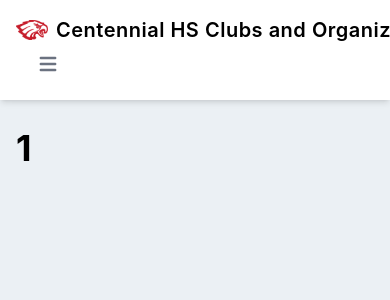
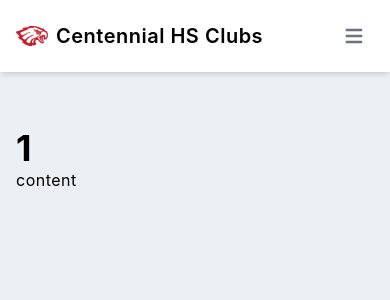
Before and after one commit to jtcheng26/chs-clubs-app, a Next.js app: page /club/1 in a window 390 px wide. Shown: the top 300 px of the page. Built offline with nearby package versions, Linux system fonts and the light colour scheme.

Commit message:
Extract layout component

```diff
--- a/components/home/cardList/card/components/Category.tsx
+++ b/components/home/cardList/card/components/Category.tsx
@@ -13,7 +13,7 @@ export default function Category({
     onClick,
     selected,
 }: CategoryProps) {
-    const defaultColor = '#444'
+    const defaultColor = '#94a3b8'
     let bgColor = defaultColor
     if (selected) {
         bgColor = color
@@ -22,7 +22,7 @@ export default function Category({
     }
     return (
         <button
-            className="py-1 px-3 md:text-sm rounded-full text-white hover:opacity-70 font-medium"
+            className="py-1 px-3 md:text-sm rounded-full text-white md:hover:opacity-70 font-medium"
             style={{ backgroundColor: bgColor }}
             onClick={onClick}
         >
--- a/components/home/filter/index.tsx
+++ b/components/home/filter/index.tsx
@@ -66,7 +66,9 @@ export default function Filter({ searchTags, setSearchTags }: FilterProps) {
     }
     return (
         <div className="flex flex-col space-y-2">
-            <span className="text-gray-500">Filter by category</span>
+            <span className="text-gray-500 hidden md:block">
+                Filter by category
+            </span>
             <div className="flex flex-row flex-wrap">
                 {tags.map((tag) => (
                     <div className="pr-2 pb-2" key={tag.id}>
--- a/components/home/search/index.tsx
+++ b/components/home/search/index.tsx
@@ -1,5 +1,5 @@
+/* Adapted from https://flowbite.com/docs/forms/search-input */
 import React, { useState } from 'react'
-import { OrgWithAll } from '../../../pages'
 
 interface SearchProps {
     setSearchQuery: (s: string) => void
@@ -19,8 +19,11 @@ export default function Search({ setSearchQuery }: SearchProps) {
     }
 
     return (
+        <div className="z-10">
             <form className="flex items-center" onSubmit={search}>
-            <label className="sr-only">Search</label>
+                <label className="sr-only" htmlFor="search">
+                    Search
+                </label>
                 <div className="relative w-full">
                     <div className="flex absolute inset-y-0 left-0 items-center pl-3 pointer-events-none">
                         <svg
@@ -38,7 +41,7 @@ export default function Search({ setSearchQuery }: SearchProps) {
                     </div>
                     <input
                         type="text"
-                    id="simple-search"
+                        id="search"
                         className="bg-white shadow-md transition-shadow duration-200 ring-0 border-none outline-none text-gray-900 text-lg rounded-full focus:shadow-xl block w-full pl-10 p-2.5  dark:bg-gray-700 dark:border-gray-600 dark:placeholder-gray-400 dark:text-white"
                         placeholder="Search"
                         required
@@ -47,5 +50,6 @@ export default function Search({ setSearchQuery }: SearchProps) {
                     />
                 </div>
             </form>
+        </div>
     )
 }
--- /dev/null
+++ b/components/templates/layouts/layout.tsx
@@ -0,0 +1,28 @@
+import React from 'react'
+import { ChildrenProps } from '../props'
+import PageHeader from '../headers/pageHeader'
+import NavBar from './navbar'
+import Page from './page'
+import { Pages } from '../../../constants/pages'
+
+interface LayoutProps {
+    page: Pages
+    title: string
+    children: React.ReactNode
+}
+
+export default function Layout({ page, title, children }: LayoutProps) {
+    return (
+        <>
+            <div className="fixed top-0 left-0 right-0 z-50">
+                <NavBar currentPage={page} />
+            </div>
+            <div className="mt-24">
+                <Page>
+                    <PageHeader>{title}</PageHeader>
+                    {children}
+                </Page>
+            </div>
+        </>
+    )
+}
--- a/components/templates/layouts/navbar/index.tsx
+++ b/components/templates/layouts/navbar/index.tsx
@@ -11,14 +11,20 @@ interface NavBarProps {
 export default function NavBar({ currentPage }: NavBarProps) {
     const [menu, setMenu] = useState<boolean>(false)
     const title = 'Centennial HS Clubs and Organizations'
+    const titleShort = 'Centennial HS Clubs'
 
     function toggleMenu() {
         setMenu(!menu)
     }
     return (
-        <nav className="bg-white border-gray-200 px-4 py-4 dark:bg-gray-800 shadow-md">
+        <nav className="bg-white border-gray-200 px-4 py-4 dark:bg-gray-800 shadow-md z-50">
             <div className="container flex flex-wrap justify-between items-center mx-auto">
-                <NavTitle imgSrc="/images/logo.png">{title}</NavTitle>
+                <span className="hidden md:block">
+                    <NavTitle imgSrc="/images/logo.png">{title}</NavTitle>
+                </span>
+                <span className="md:hidden">
+                    <NavTitle imgSrc="/images/logo.png">{titleShort}</NavTitle>
+                </span>
                 <MenuButton onClick={toggleMenu} />
                 <div
                     className={`${
--- a/pages/_app.tsx
+++ b/pages/_app.tsx
@@ -1,6 +1,7 @@
+import { AppProps } from 'next/app'
 import '../styles/globals.css'
 
-function MyApp({ Component, pageProps }) {
+function MyApp({ Component, pageProps }: AppProps) {
     return <Component {...pageProps} />
 }
 
--- a/pages/club/[name].tsx
+++ b/pages/club/[name].tsx
@@ -1,23 +1,19 @@
 import { useRouter } from 'next/router'
 import React from 'react'
-import PageHeader from '../../components/templates/headers/pageHeader'
-import NavBar from '../../components/templates/layouts/navbar'
-import Page from '../../components/templates/layouts/page'
+import Layout from '../../components/templates/layouts/layout'
 import { Pages } from '../../constants/pages'
+
+function parseClubName(name: string): string {
+    return name
+}
 
 export default function ClubPage() {
     const router = useRouter()
     const { name } = router.query
+    const clubName = parseClubName(name as string)
     return (
-        <>
-            <div className="fixed top-0 left-0 right-0">
-                <NavBar currentPage={Pages.HOME} />
-            </div>
-            <div className="mt-24">
-                <Page>
-                    <PageHeader>{name}</PageHeader>
-                </Page>
-            </div>
-        </>
+        <Layout page={Pages.HOME} title={clubName}>
+            content
+        </Layout>
     )
 }
--- a/pages/help.tsx
+++ b/pages/help.tsx
@@ -1,17 +1,10 @@
-import PageHeader from '../components/templates/headers/pageHeader'
-import NavBar from '../components/templates/layouts/navbar'
-import Page from '../components/templates/layouts/page'
+import Layout from '../components/templates/layouts/layout'
 import { Pages } from '../constants/pages'
 
 export default function Help() {
     return (
-        <>
-            <div className="sticky top-0 left-0 right-0">
-                <NavBar currentPage={Pages.HELP} />
-            </div>
-            <Page>
-                <PageHeader>Help</PageHeader>
-            </Page>
-        </>
+        <Layout page={Pages.HELP} title="Help">
+            Content
+        </Layout>
     )
 }
--- a/pages/index.tsx
+++ b/pages/index.tsx
@@ -1,14 +1,11 @@
-import { OrgType, Org } from '@prisma/client'
+import { OrgType } from '@prisma/client'
 import { useState } from 'react'
 import CardList from '../components/home/cardList'
 import Filter from '../components/home/filter'
 import SearchBar from '../components/home/search'
-import PageHeader from '../components/templates/headers/pageHeader'
-import NavBar from '../components/templates/layouts/navbar'
-import Page from '../components/templates/layouts/page'
 import { Pages } from '../constants/pages'
-import prismaClient from '../lib/prisma'
 import { Prisma } from '@prisma/client'
+import Layout from '../components/templates/layouts/layout'
 
 const userWithRelations = Prisma.validator<Prisma.OrgArgs>()({
     include: { categories: true, sponsors: true },
@@ -23,28 +20,17 @@ export default function Home({ orgs }: HomeProps) {
     const [searchQuery, setSearchQuery] = useState<string>('')
     const [searchTags, setSearchTags] = useState<Set<number>>(new Set([]))
     return (
-        <>
-            <div className="fixed top-0 left-0 right-0">
-                <NavBar currentPage={Pages.HOME} />
-            </div>
-            <div className="mt-24">
-                <Page>
-                    <PageHeader>All Clubs and Organizations</PageHeader>
+        <Layout page={Pages.HOME} title="All Clubs and Organizations">
             <div className="space-y-8">
                 <SearchBar setSearchQuery={setSearchQuery} />
-                        <Filter
-                            setSearchTags={setSearchTags}
-                            searchTags={searchTags}
-                        />
+                <Filter setSearchTags={setSearchTags} searchTags={searchTags} />
             </div>
             <CardList
                 orgs={orgs}
                 searchQuery={searchQuery}
                 searchTags={searchTags}
             />
-                </Page>
-            </div>
-        </>
+        </Layout>
     )
 }
 
```
Lines whose indentation alone changed are shown as unchanged.
